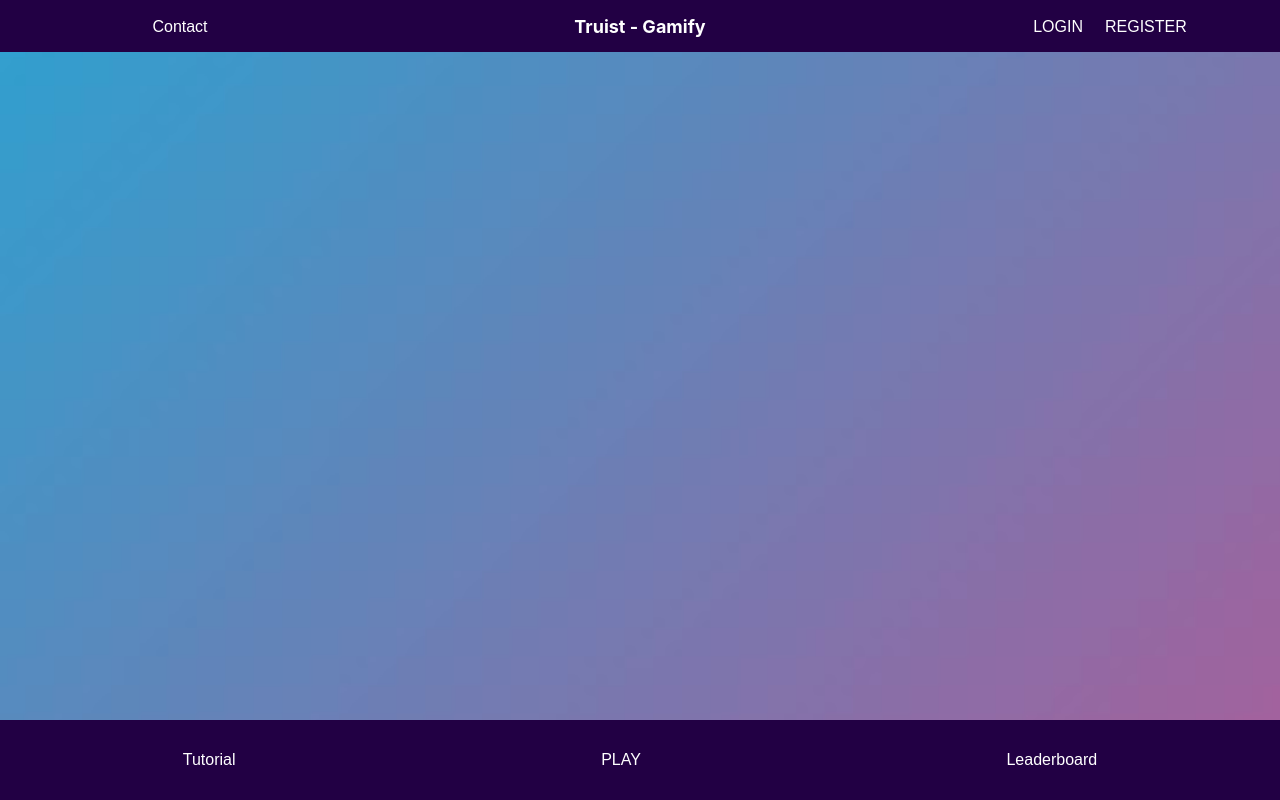
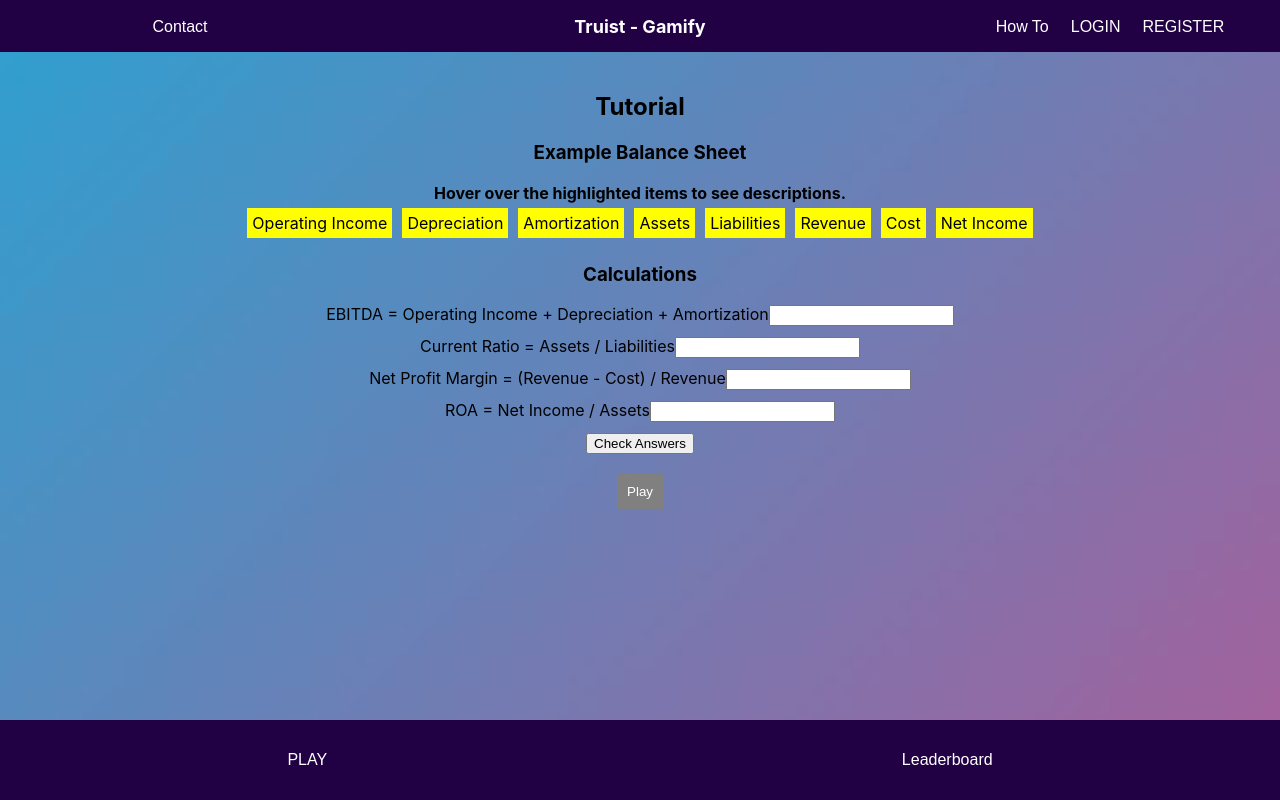
Before and after one commit to Shad0wVort3x/UGAHACKS1, a React (Create React App) app in the folder my-app/: page /tutorial in a window 1280 px wide. Built offline with nearby package versions, Linux system fonts and the light colour scheme.

Commit message:
AI gneeration

```diff
--- a/my-app/src/App.js
+++ b/my-app/src/App.js
@@ -6,7 +6,8 @@
 import { UserContext } from './app/components/UserContext';
 import Login from './app/components/Login';
 import Register from './app/components/Register';
-import { Route, Routes } from 'react-router-dom'; // ❌ Remove BrowserRouter
+import Tutorial from './app/components/Tutorial';
+import { Route, Routes } from 'react-router-dom';
 
 function AppContent() {
   const { isLoggedIn } = useContext(UserContext);
@@ -22,6 +23,7 @@
       <Routes>
         <Route path="/register" element={<Register />} />
         <Route path="/login" element={<Login />} />
+        <Route path="/tutorial" element={<Tutorial />} />
         <Route path="/" element={isLoggedIn ? <CompanyButtons /> : <Login />} />
       </Routes>
       <Footer />
@@ -31,7 +33,7 @@
 
 function App() {
   return (
-    <AppContent /> // ❌ Remove extra Router here
+    <AppContent />
   );
 }
 
--- a/my-app/src/app/components/Footer.js
+++ b/my-app/src/app/components/Footer.js
@@ -4,7 +4,6 @@
 const Footer = () => {
   return (
     <div className="footer">
-      <button className="footer-button">Tutorial</button>
       <button className="footer-button">PLAY</button>
       <button className="footer-button">Leaderboard</button>
     </div>
--- a/my-app/src/app/components/Header.js
+++ b/my-app/src/app/components/Header.js
@@ -1,4 +1,5 @@
 import React, { useState, useContext } from 'react';
+import { useNavigate } from 'react-router-dom';
 import './Header.css';
 import Login from './Login';
 import Register from './Register';
@@ -8,6 +9,7 @@
   const { isLoggedIn } = useContext(UserContext);
   const [showLogin, setShowLogin] = useState(false);
   const [showRegister, setShowRegister] = useState(false);
+  const navigate = useNavigate();
 
   console.log("isLoggedIn:", isLoggedIn); // Debugging line
 
@@ -19,6 +21,7 @@
         </div>
         <div className="header-center">Truist - Gamify</div>
         <div className="header-right">
+          <button className="header-button" onClick={() => navigate('/tutorial')}>How To</button>
           {isLoggedIn ? (
             <button className="header-button" onClick={logoutHandler}>LOGOUT</button>
           ) : (
--- /dev/null
+++ b/my-app/src/app/components/Tutorial.css
@@ -0,0 +1,37 @@
+.tutorial {
+    padding: 20px;
+  }
+
+  .balance-sheet {
+    margin-bottom: 20px;
+  }
+
+  .highlight {
+    display: inline-block;
+    background-color: yellow;
+    padding: 5px;
+    margin: 5px;
+    cursor: pointer;
+  }
+
+  .calculations {
+    margin-bottom: 20px;
+  }
+
+  .calculations label {
+    display: block;
+    margin-bottom: 10px;
+  }
+
+  .play-button {
+    background-color: grey;
+    color: white;
+    padding: 10px;
+    border: none;
+    cursor: not-allowed;
+  }
+
+  .play-button:enabled {
+    background-color: green;
+    cursor: pointer;
+  }
--- /dev/null
+++ b/my-app/src/app/components/Tutorial.js
@@ -0,0 +1,87 @@
+import React, { useState } from 'react';
+import './Tutorial.css';
+
+const Tutorial = ({ onComplete }) => {
+  const [ebitda, setEbitda] = useState('');
+  const [currentRatio, setCurrentRatio] = useState('');
+  const [netProfitMargin, setNetProfitMargin] = useState('');
+  const [roa, setRoa] = useState('');
+  const [isPlayEnabled, setIsPlayEnabled] = useState(false);
+
+  const handleEbitdaChange = (e) => setEbitda(e.target.value);
+  const handleCurrentRatioChange = (e) => setCurrentRatio(e.target.value);
+  const handleNetProfitMarginChange = (e) => setNetProfitMargin(e.target.value);
+  const handleRoaChange = (e) => setRoa(e.target.value);
+
+  const checkAnswers = () => {
+    const correctEbitda = 1000; // Example value
+    const correctCurrentRatio = 2; // Example value
+    const correctNetProfitMargin = 0.2; // Example value
+    const correctRoa = 0.1; // Example value
+
+    if (
+      parseFloat(ebitda) === correctEbitda &&
+      parseFloat(currentRatio) === correctCurrentRatio &&
+      parseFloat(netProfitMargin) === correctNetProfitMargin &&
+      parseFloat(roa) === correctRoa
+    ) {
+      setIsPlayEnabled(true);
+      onComplete();
+    } else {
+      alert('Please check your calculations.');
+    }
+  };
+
+  return (
+    <div className="tutorial">
+      <h2>Tutorial</h2>
+      <div className="balance-sheet">
+        <h3>Example Balance Sheet</h3>
+        <p>Hover over the highlighted items to see descriptions.</p>
+        <div className="highlight" title="Operating Income: The profit earned from core business operations.">Operating Income</div>
+        <div className="highlight" title="Depreciation: The reduction in the value of an asset over time.">Depreciation</div>
+        <div className="highlight" title="Amortization: The process of gradually writing off the initial cost of an asset.">Amortization</div>
+        <div className="highlight" title="Assets: Resources owned by a company.">Assets</div>
+        <div className="highlight" title="Liabilities: Obligations or debts owed by a company.">Liabilities</div>
+        <div className="highlight" title="Revenue: The income generated from normal business operations.">Revenue</div>
+        <div className="highlight" title="Cost: The expenses incurred in the production of goods or services.">Cost</div>
+        <div className="highlight" title="Net Income: The total profit of a company after all expenses have been deducted.">Net Income</div>
+      </div>
+      <div className="calculations">
+        <h3>Calculations</h3>
+        <div>
+          <label>
+            EBITDA = Operating Income + Depreciation + Amortization
+            <input type="text" value={ebitda} onChange={handleEbitdaChange} />
+          </label>
+        </div>
+        <div>
+          <label>
+            Current Ratio = Assets / Liabilities
+            <input type="text" value={currentRatio} onChange={handleCurrentRatioChange} />
+          </label>
+        </div>
+        <div>
+          <label>
+            Net Profit Margin = (Revenue - Cost) / Revenue
+            <input type="text" value={netProfitMargin} onChange={handleNetProfitMarginChange} />
+          </label>
+        </div>
+        <div>
+          <label>
+            ROA = Net Income / Assets
+            <input type="text" value={roa} onChange={handleRoaChange} />
+          </label>
+        </div>
+        <button onClick={checkAnswers} disabled={isPlayEnabled}>
+          Check Answers
+        </button>
+      </div>
+      <button className="play-button" disabled={!isPlayEnabled}>
+        Play
+      </button>
+    </div>
+  );
+};
+
+export default Tutorial;
```
Also changed, not shown: my-app/src/backend/routes/events.js (+76 -27 lines).
